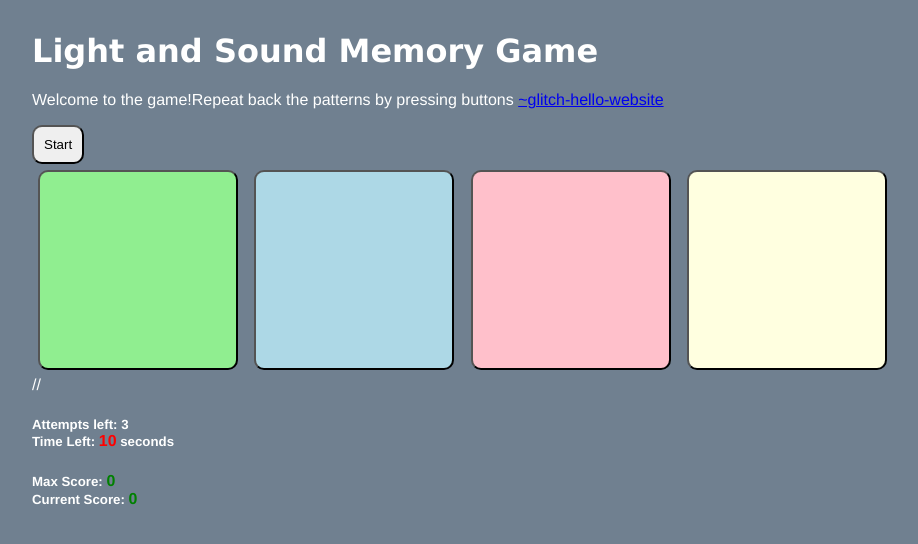
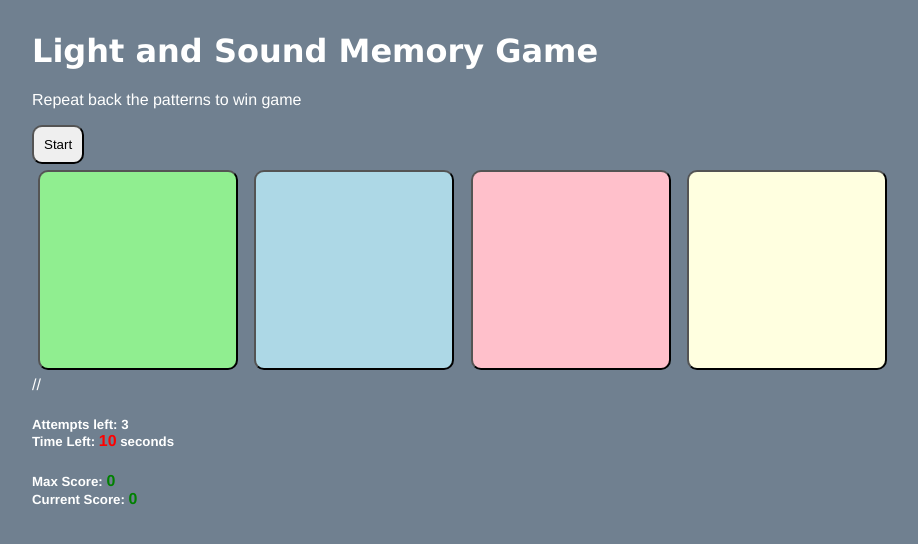
Before and after one commit to Tarandeepsingh436/codepath-prework, a plain HTML site: page index.html in a window 1280 px wide. Shown: the whole page, without its empty margins (0-918 px from the left). Drawn offline with Linux system fonts and the light colour scheme.

Commit message:
Update index.html

```diff
--- a/index.html
+++ b/index.html
@@ -18,10 +18,9 @@
     <h1>Light and Sound Memory Game</h1>
 
     <p>
-      Welcome to the game!Repeat back the patterns by pressing buttons
-      <a href="https://glitch.com/edit/#!/remix/glitch-hello-website"
-        >~glitch-hello-website
-      </a>
+      Repeat back the patterns to win game
+
+
 
     </p>
 
```
